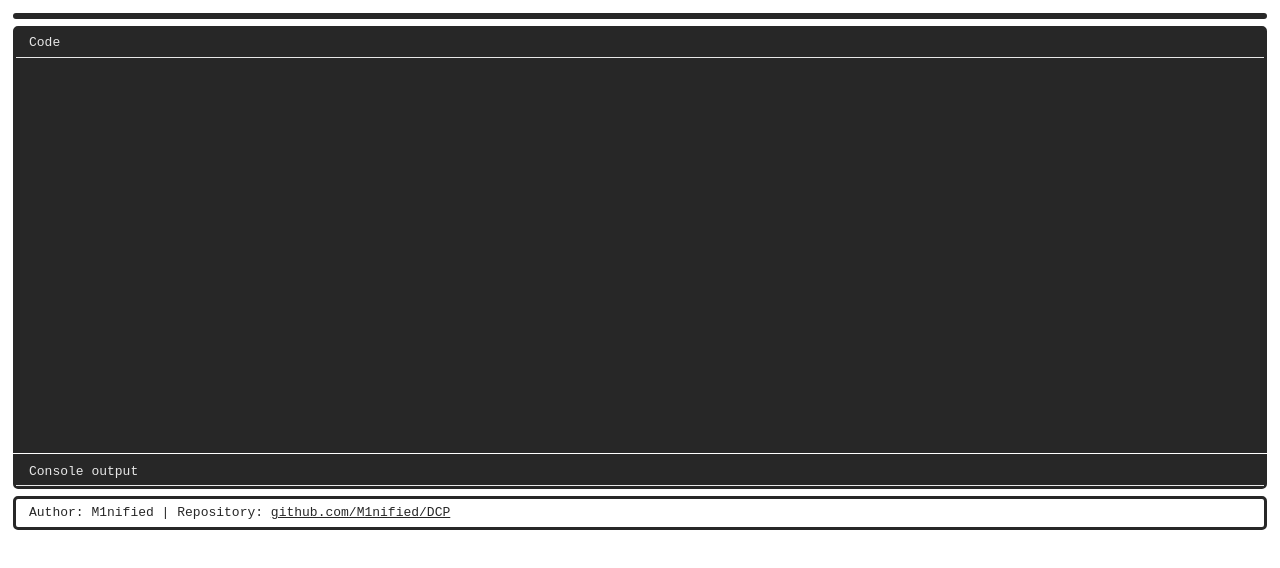
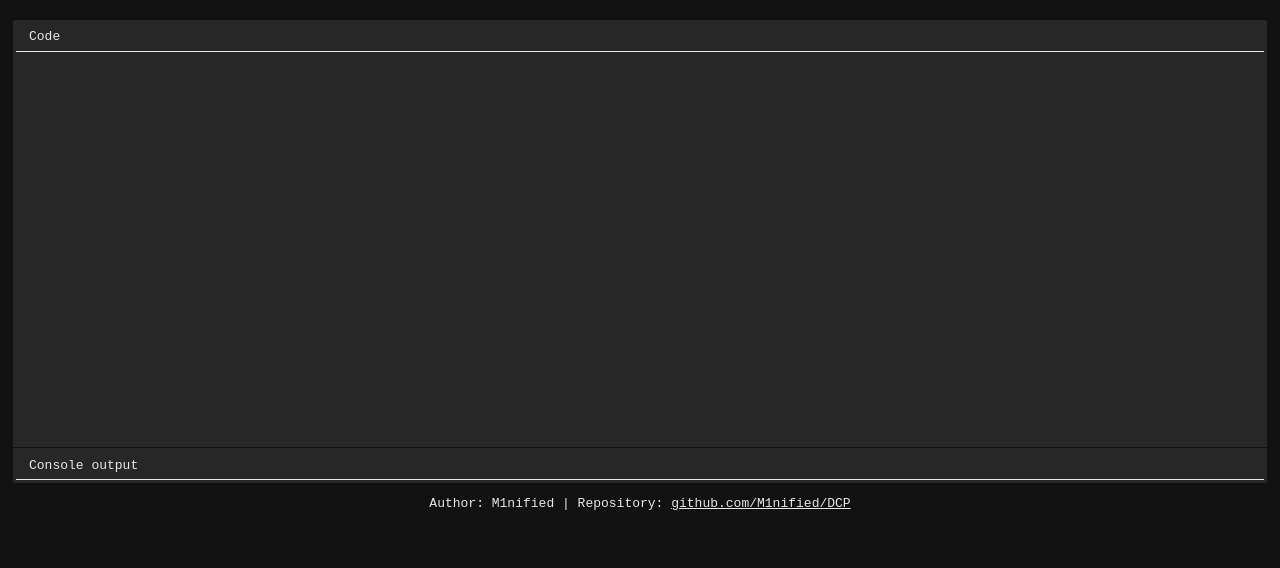
Before and after one commit to M1nified/DCP, a website: page index.html in a window 1280 px wide. Drawn offline with nearby package versions, Linux system fonts and the light colour scheme.

Commit message:
new styles

```diff
--- a/index.css
+++ b/index.css
@@ -1,6 +1,6 @@
 body{
     font-family: monospace;
-    background: #ffffff;
+    background: #111111;
     margin: auto;
     padding: 1em;
     max-width: 1920px;
@@ -10,9 +10,9 @@ body{
 }
 
 .readme{
-    color: #272727;
-    background: #2727272a;
-    border: solid #272727 3px;
+    color: #e7e7e7;
+    background: none;
+    /* border: solid #272727 3px; */
     border-radius: 5px;
     padding: 0 1em;
     margin: 0 0 0.5em 0;
@@ -20,13 +20,14 @@ body{
 }
 
 footer{
-    color: #272727;
-    background: #ffffff;
-    border: solid #272727 3px;
+    color: #e7e7e7;
+    background: none;
+    /* border: solid #272727 3px; */
     border-radius: 5px;
     padding: .5em 1em;
     margin: 0.5em 0 0.5em 0;
     overflow: hidden;
+    text-align: center;
 }
 
 :any-link{
@@ -42,7 +43,7 @@ footer{
     color: #e7e7e7;
     background: #272727;
     border: solid #272727;
-    border-radius: 5px 5px 0 0;
+    border-radius: 3px 3px 0 0;
 }
 .code-box-header{
     padding: .5em 1em;
@@ -64,7 +65,7 @@ code{
     color: #e7e7e7;
     font-family: monospace;
     padding: 0;
-    border-radius: 0 0 5px 5px;
+    border-radius: 0 0 3px 3px;
 }
 .console-box-header{
     padding: .5em 1em;
```
